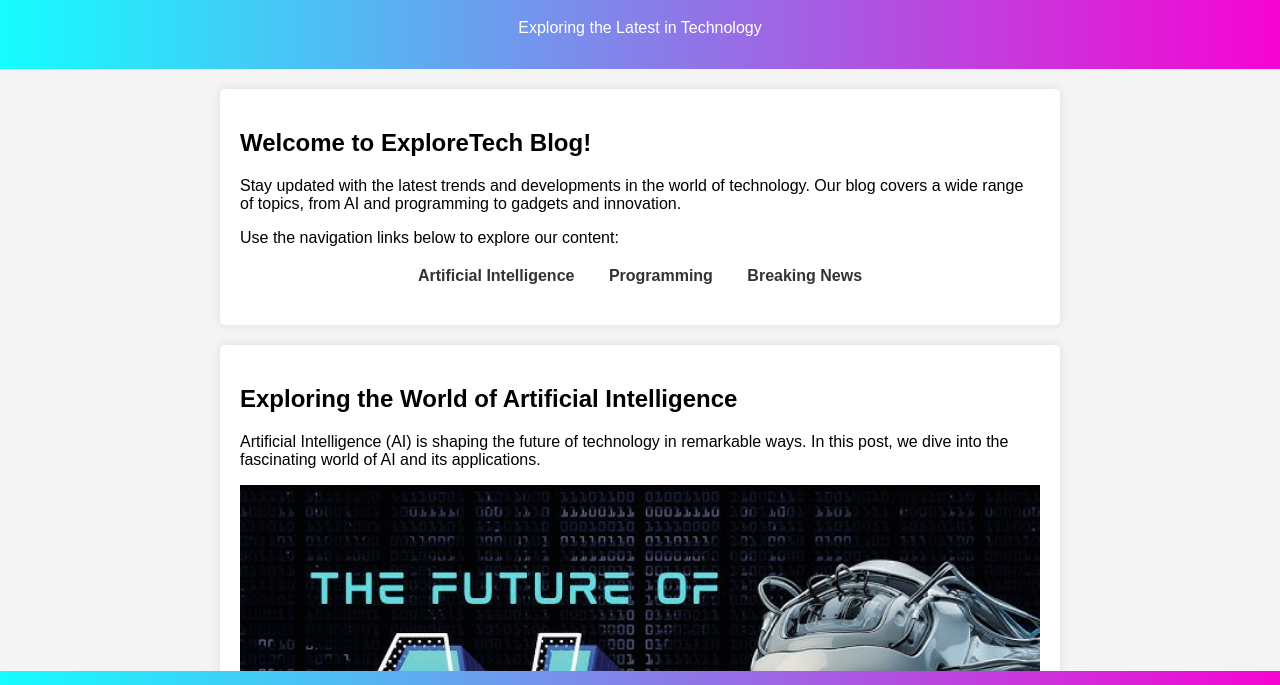
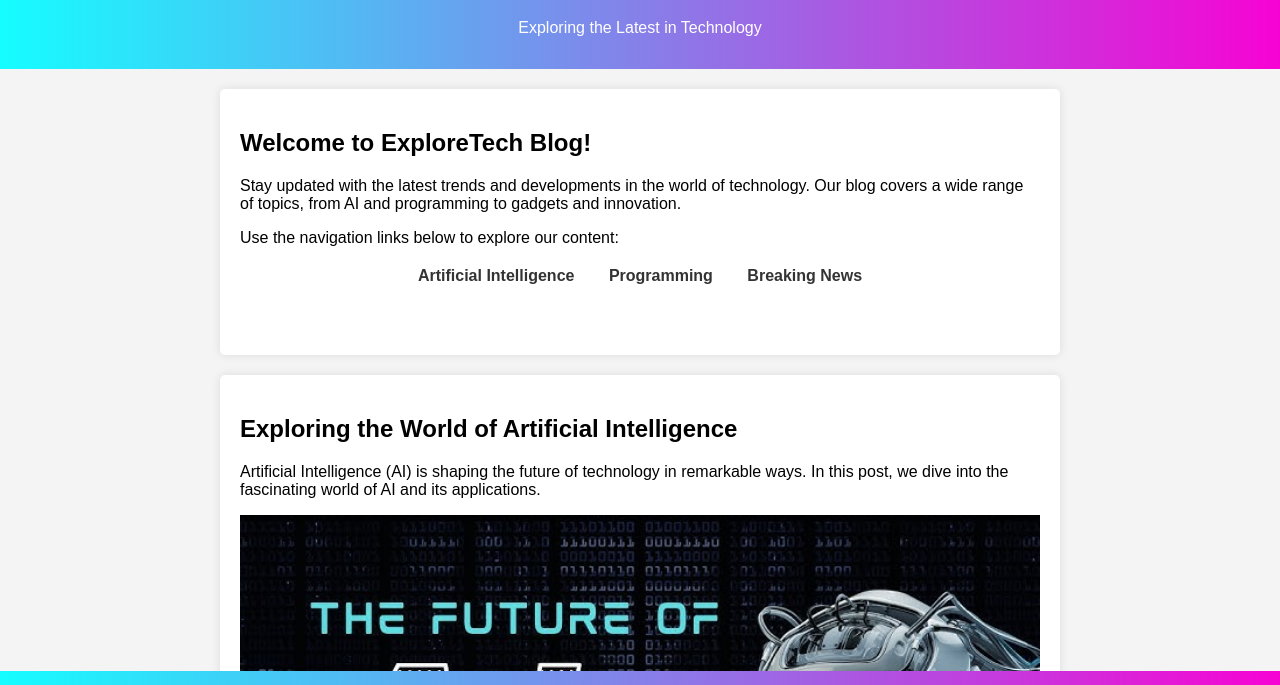
Before and after one commit to Peter3455/ITWCA1B44.github.io, a plain HTML site: page index.html in a window 1280 px wide. Shown: the part 77-762 px from the top of the page. Drawn offline with Linux system fonts and the light colour scheme.

Commit message:
Update index.html

```diff
--- a/index.html
+++ b/index.html
@@ -26,8 +26,7 @@
             background-color: #fff;
             border-radius: 5px;
             box-shadow: 0 0 10px rgba(0, 0, 0, 0.1);
-            width: 100%;
-            height: 100%
+            padding-bottom: 50px;
         }
 
         nav {
```
